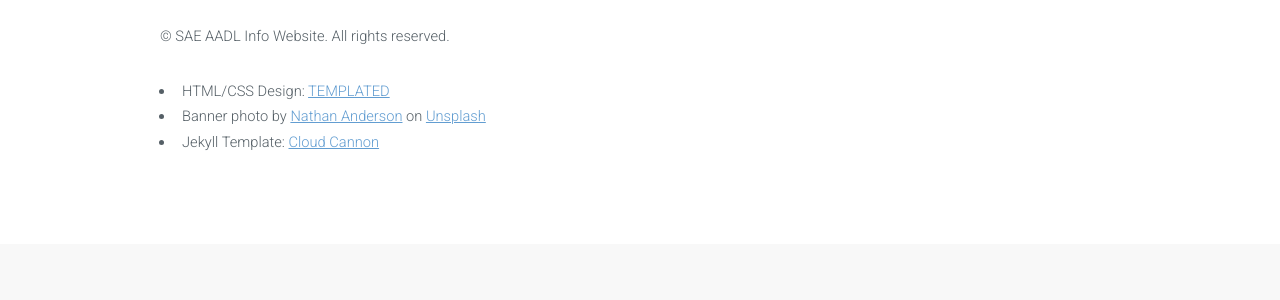
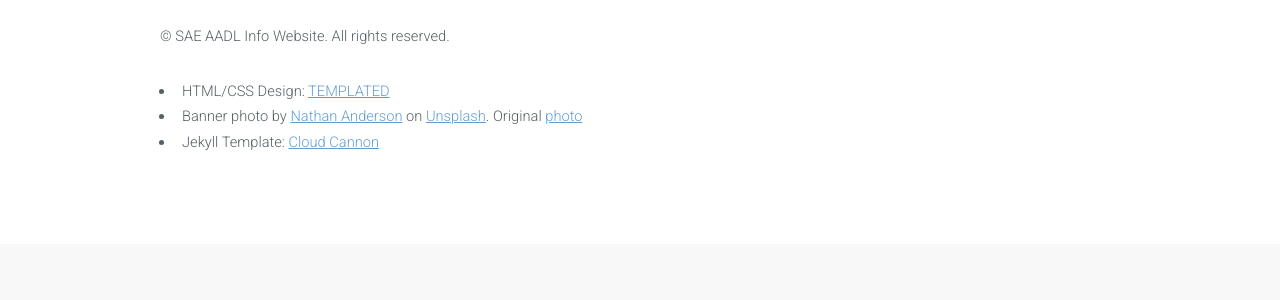
Before and after one commit to saeaadl/saeaadl.github.io, a Jekyll site: the page built from credits.md, in a window 1280 px wide. Shown: the part 189-489 px from the top of the page. Built offline with Jekyll 4.4.1, drawn with Linux system fonts in a browser that asks for light colours.

Commit message:
* Credit for banner photo

```diff
--- a/credits.md
+++ b/credits.md
@@ -8,7 +8,7 @@ title: Credits
   <ul>
     <li>HTML/CSS Design: <a href="http://templated.co">TEMPLATED</a></li>
 
-    <li>Banner photo by <a href="https://unsplash.com/@nathananderson?utm_source=unsplash&amp;utm_medium=referral&amp;utm_content=creditCopyText">Nathan Anderson</a> on <a href="https://unsplash.com/s/photos/space?utm_source=unsplash&amp;utm_medium=referral&amp;utm_content=creditCopyText">Unsplash</a></li>
+    <li>Banner photo by <a href="https://unsplash.com/@nathananderson?utm_source=unsplash&amp;utm_medium=referral&amp;utm_content=creditCopyText">Nathan Anderson</a> on <a href="https://unsplash.com/s/photos/space?utm_source=unsplash&amp;utm_medium=referral&amp;utm_content=creditCopyText">Unsplash</a>. Original <a href="https://unsplash.com/photos/9o-VrJSwGuw"> photo</a></li>
 
 
     <li>Jekyll Template: <a href="http://cloudcannon.com">Cloud Cannon</a></li>
```
